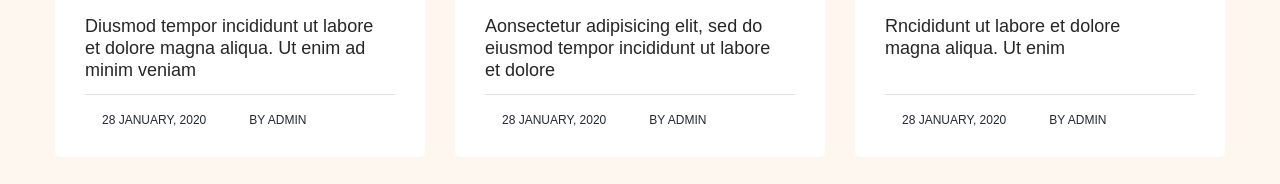
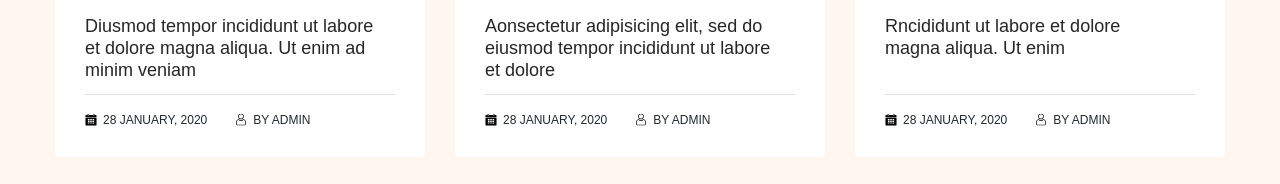
Before and after one commit to chupsu/0to1shop, a website: page app/index.html in a window 1280 px wide. Shown: the part 4596-4780 px from the top of the page. Drawn offline with Linux system fonts and the light colour scheme; files whose address does not match are found by name.

Commit message:
fix blog icon

```diff
--- a/app/scss/style.scss
+++ b/app/scss/style.scss
@@ -519,10 +519,29 @@
     font-size: 12px;
     color: #222933;
     border-top: 1px solid #e0e0e0;
-    padding: 18px 17px 0;
+    padding: 18px 0 0;
   }
   &__date {
-    margin-right: 43px;
+    margin-right: 28px;
+  }
+  &__date,
+  &__author {
+    position: relative;
+    padding-left: 18px;
+    &::before {
+      position: absolute;
+      top: 50%;
+      left: 0;
+      width: 12px;
+      height: 13px;
+      transform: translateY(-50%);
+    }
+  }
+  &__date::before {
+    content: url(../images/icon/calendar.svg);
+  }
+  &__author::before {
+    content: url(../images/icon/user.svg);
   }
 }
 .partners {
```
Also changed, not shown: app/css/style.min.css, app/images/icon/calendar.svg (added), app/images/icon/user.svg (added).
